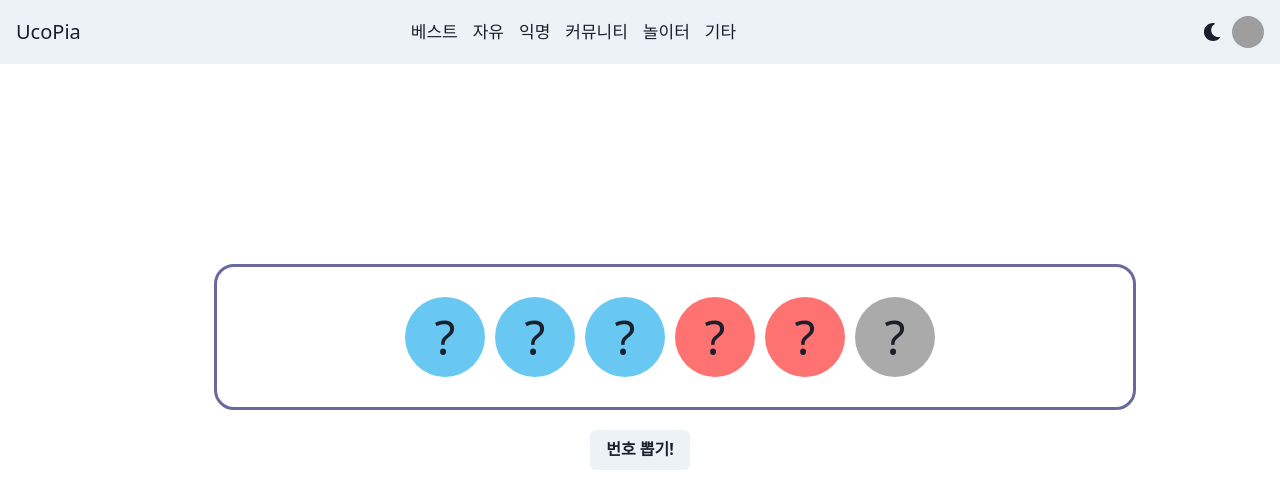
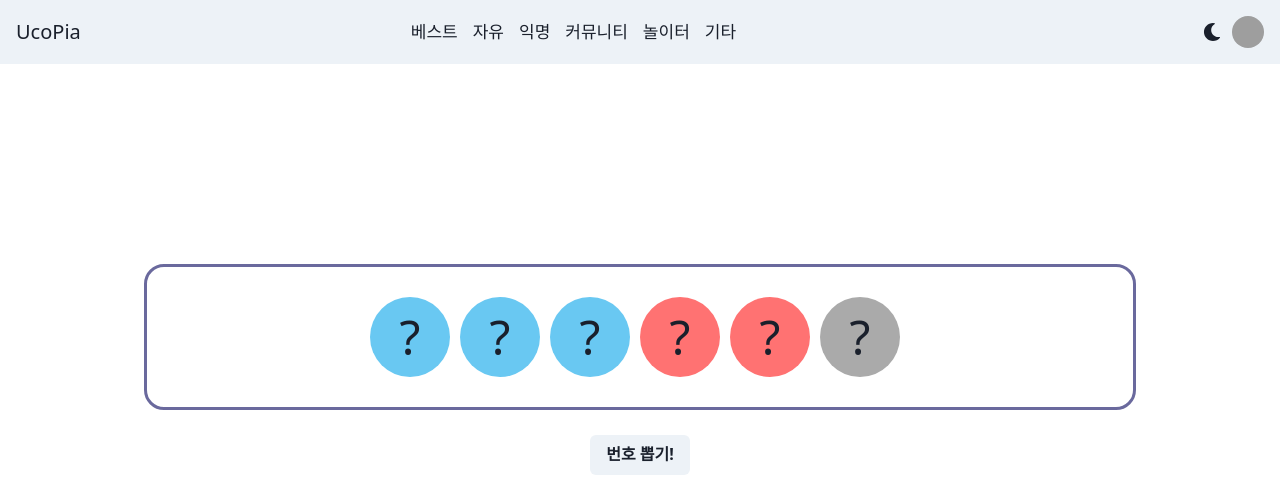
Before and after one commit to Butler-SIM/fff-front, a React (Create React App) app: page /lotto in a window 1280 px wide. Shown: the top 500 px of the page. Built offline with nearby package versions, Linux system fonts and the light colour scheme; grey boxes are pictures that could not be loaded.

Commit message:
fix lottoery

```diff
--- a/src/components/playground/LotteryBox.tsx
+++ b/src/components/playground/LotteryBox.tsx
@@ -87,6 +87,7 @@ export default class LotteryBox extends React.Component<
                 id="btn"
                 className={this.state.effect ? "hide" : ""}
                 onClick={this.randomize}
+                mt={25}
               >
                 번호 뽑기!
               </Button>
--- a/src/lotto.css
+++ b/src/lotto.css
@@ -62,7 +62,7 @@
         flex-direction: row;
         flex-wrap: wrap;
         justify-content: center;
-        margin-left: 70px;
+        margin: auto;
     }
 
     #numbers .ball {
```
